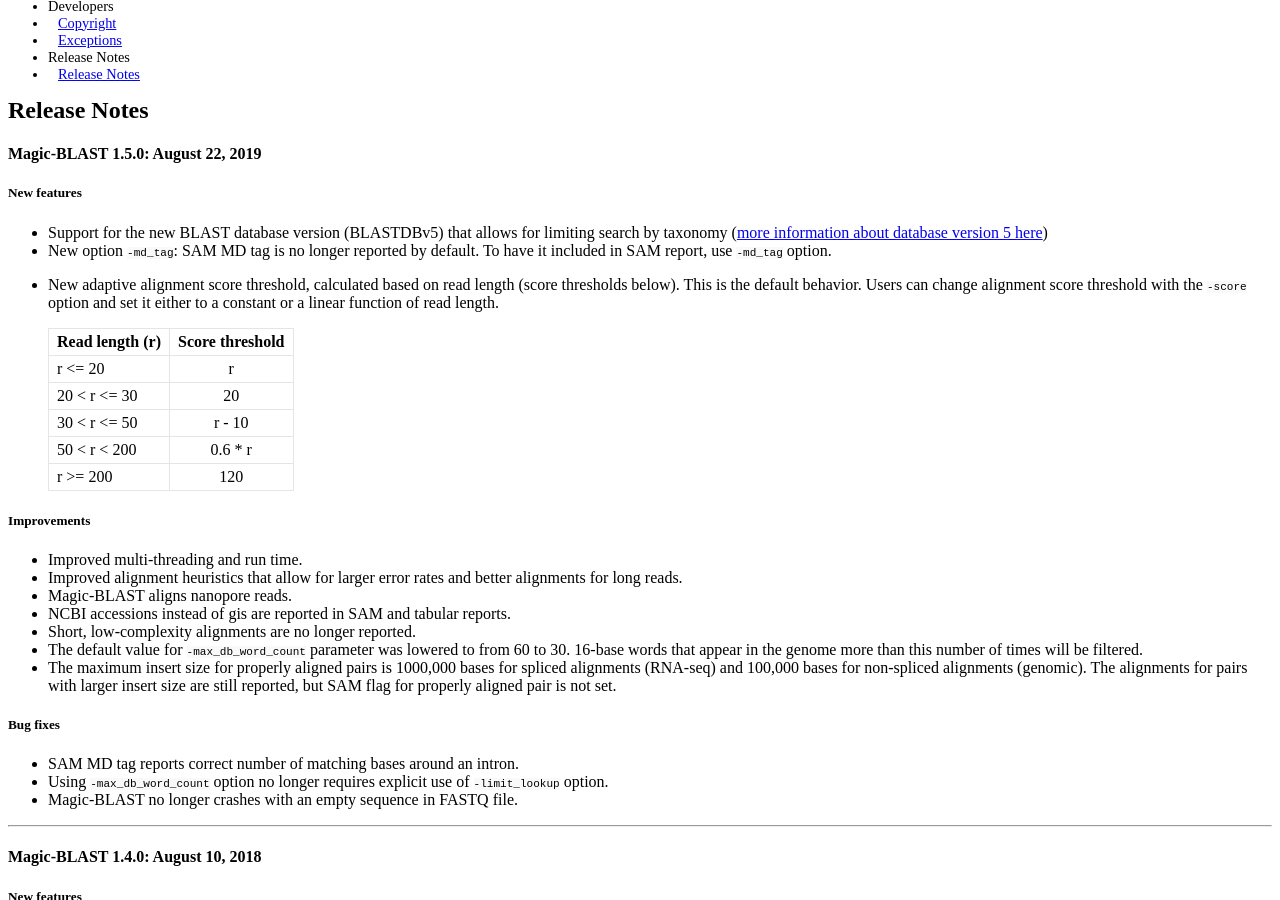
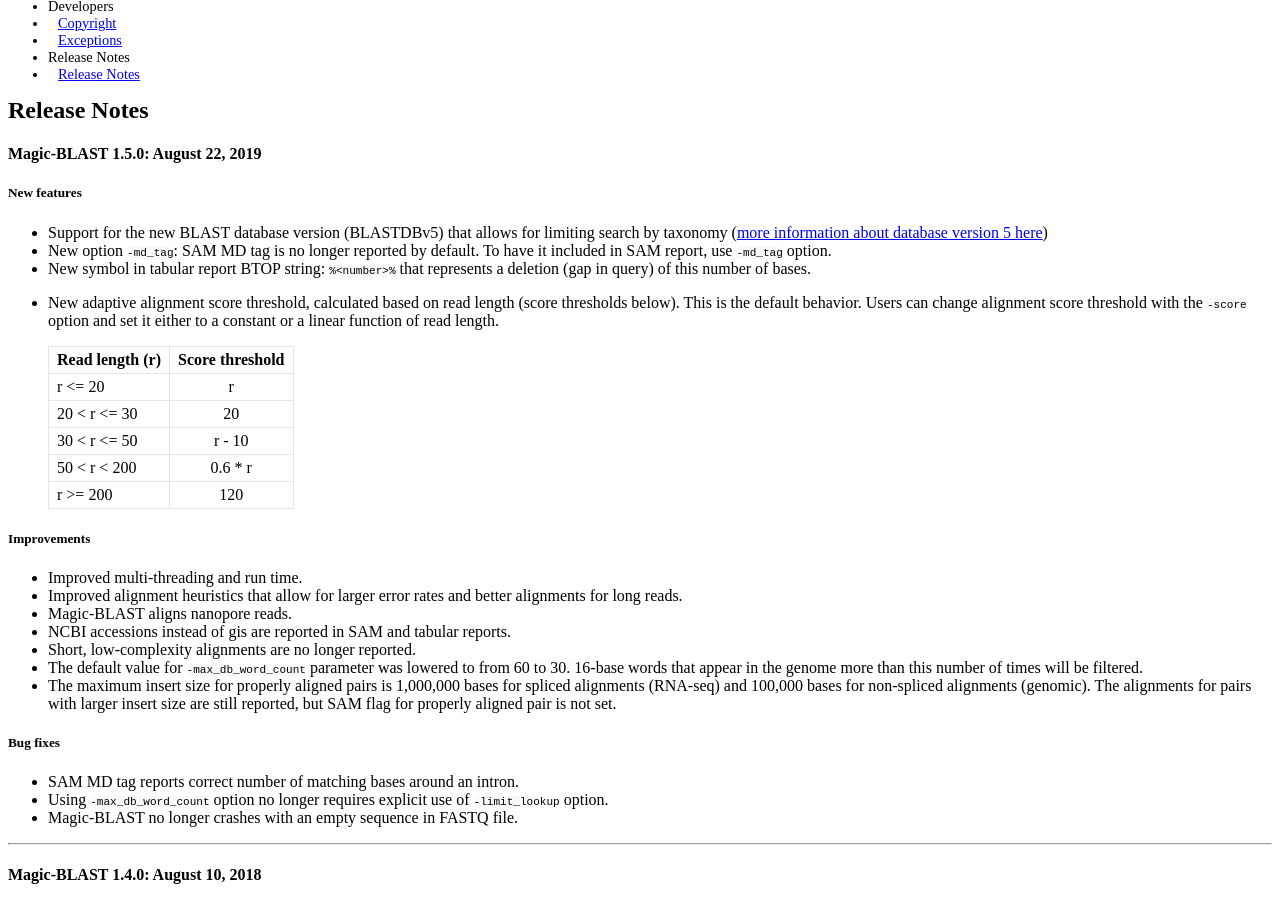
Before and after one commit to ncbi/magicblast, a Jekyll site: the page built from docs/_posts/2017-09-13-release.md, in a window 1280 px wide and 900 px high, scrolled down 288 px. Built offline with Jekyll 4.4.1, drawn with Linux system fonts in a browser that asks for light colours; a style sheet for code colours, icons or effects is not loaded.

Commit message:
Small correction and added new feature: long deletion in BTOP

````diff
--- a/docs/_posts/2017-09-13-release.md
+++ b/docs/_posts/2017-09-13-release.md
@@ -10,6 +10,7 @@
 ##### New features
 * Support for the new BLAST database version (BLASTDBv5) that allows for limiting search by taxonomy ([more information about database version 5 here](https://ftp.ncbi.nlm.nih.gov/blast/db/v5/blastdbv5.pdf))
 * New option ```-md_tag```: SAM MD tag is no longer reported by default. To have it included in SAM report, use ```-md_tag``` option.
+* New symbol in tabular report BTOP string: ```%<number>%``` that represents a deletion (gap in query) of this number of bases.
 * New adaptive alignment score threshold, calculated based on read length (score thresholds below). This is the default behavior. Users can change alignment score threshold with the ```-score``` option and set it either to a constant or a linear function of read length.
 
   Read length (r) | Score threshold
@@ -28,7 +29,7 @@
 * NCBI accessions instead of gis are reported in SAM and tabular reports.
 * Short, low-complexity alignments are no longer reported.
 * The default value for ```-max_db_word_count``` parameter was lowered to from 60 to 30. 16-base words that appear in the genome more than this number of times will be filtered.
-* The maximum insert size for properly aligned pairs is 1000,000 bases for spliced alignments (RNA-seq) and 100,000 bases for non-spliced alignments (genomic). The alignments for pairs with larger insert size are still reported, but SAM flag for properly aligned pair is not set.
+* The maximum insert size for properly aligned pairs is 1,000,000 bases for spliced alignments (RNA-seq) and 100,000 bases for non-spliced alignments (genomic). The alignments for pairs with larger insert size are still reported, but SAM flag for properly aligned pair is not set.
 
 
 ##### Bug fixes
````
